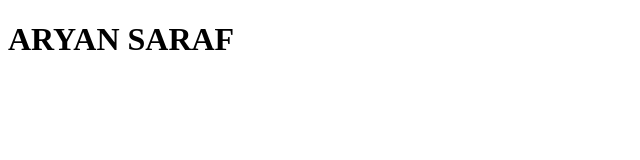
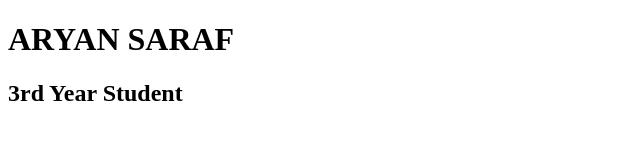
Before and after one commit to Aryansaraf1/DevOps-Lab, a plain HTML site: page index.html in a window 1280 px wide. Shown: the whole page, without its empty margins (0-640 px from the left). Drawn offline with Linux system fonts and the light colour scheme.

Commit message:
Update index.html

```diff
--- a/index.html
+++ b/index.html
@@ -7,5 +7,6 @@
 </head>
 <body>
     <h1>ARYAN SARAF</h1>
+    <h2>3rd Year Student</h2>
 </body>
 </html>
```
